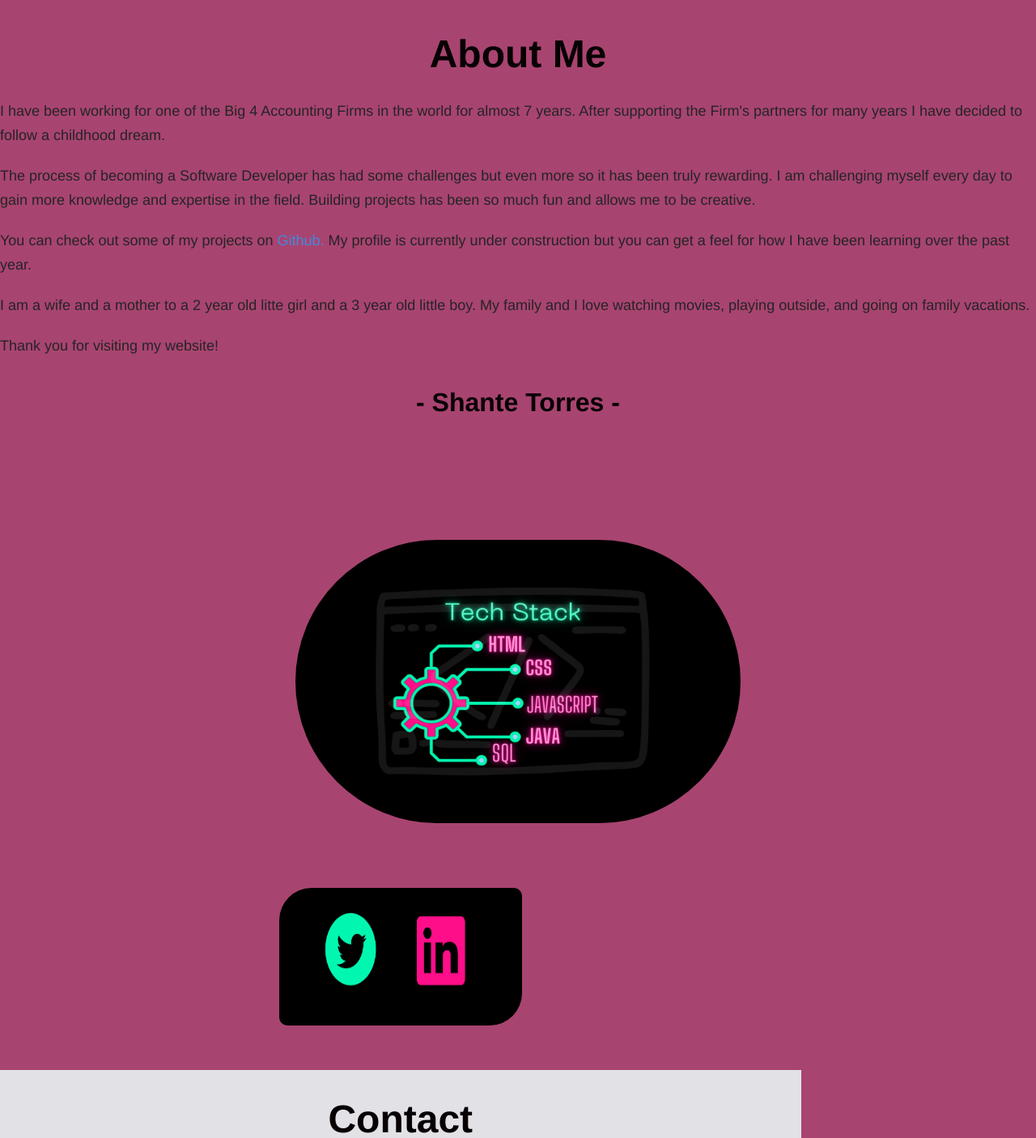
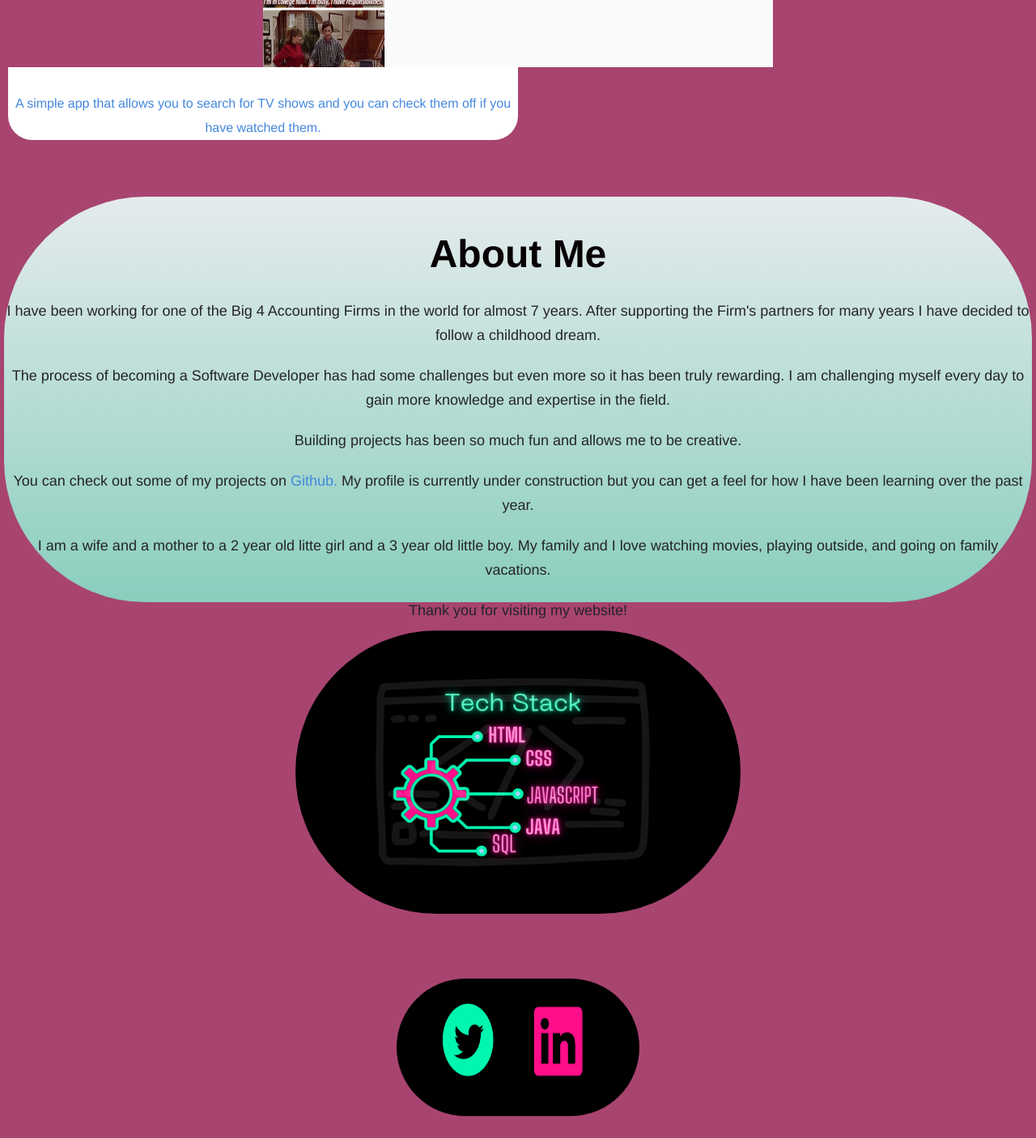
Before and after one commit to bfemeng/Shante-Torres-Portfolio, a plain HTML site: page index.html in a window 1280 px wide. Shown: the part 761-2167 px from the top of the page at 81% size. Drawn offline with Linux system fonts and the light colour scheme.

Commit message:
Added image. Changed styling

```diff
--- a/index.html
+++ b/index.html
@@ -10,7 +10,7 @@
         <link rel="stylesheet" type="text/css" href="style.css?version=1">    </head>
 
     <body>
-
+        <div class="content">
         <!-- Navigation Bar -->
         <div class="topnav" id="myTopnav">
             <a href="index.html">Shante Torres</a>
@@ -28,13 +28,10 @@
             <!-- Section -->
             <h2>Sample Project</h2>
 
-            <!-- Portfolio Grid -->
-            <div class="grid">
-
                 <!-- Portfolio Item -->
                 <a href="image-example.html" class="card">
                     <div class="content">
-                        <img src="TV Search.jpg" alt="TV Search Image" height="390" width="390"></img>
+                        <img src="TV Search.jpg" alt="TV Search Image" height="200" width="200"></img>
                         <div class="card-body">
                             <div class="title">TV Search</div>
                             <div class="description">A simple app that allows you to search for TV shows and you can check them off if you have watched them. </div>
@@ -43,26 +40,25 @@
                 </a>
 
 
-        <div>
+
             <!-- Section -->
+            <div class="containerDiv">
             <h2>About Me</h2>
-            <p> I have been working for one of the Big 4 Accounting Firms in the world for almost 7 years. After supporting the Firm's partners for many years I have decided to follow a childhood dream.</p>
-            <p>The process of becoming a Software Developer has had some challenges but even more so it has been truly rewarding. I am challenging myself every day to gain more knowledge and expertise in the field. Building projects has been so much fun and allows me to be creative.</p>
-            <p>You can check out some of my projects on <a href="https://github.com/bfemeng" target="_blank">Github.</a> My profile is currently under construction but you can get a feel for how I have been learning over the past year.</p>
-            <p>I am a wife and a mother to a 2 year old litte girl and a 3 year old little boy. My family and I love watching movies, playing outside, and going on family vacations.</p>
+            <p style="text-align: center"> I have been working for one of the Big 4 Accounting Firms in the world for almost 7 years. After supporting the Firm's partners for many years I have decided to follow a childhood dream.</p>
+            <p style="text-align: center">The process of becoming a Software Developer has had some challenges but even more so it has been truly rewarding. I am challenging myself every day to gain more knowledge and expertise in the field.</p>
+            <p style="text-align: center">Building projects has been so much fun and allows me to be creative.</p>
+            <p style="text-align: center">You can check out some of my projects on <a href="https://github.com/bfemeng" target="_blank">Github.</a> My profile is currently under construction but you can get a feel for how I have been learning over the past year.</p>
+            <p style="text-align: center">I am a wife and a mother to a 2 year old litte girl and a 3 year old little boy. My family and I love watching movies, playing outside, and going on family vacations.</p>
+            <p style="text-align: center">Thank you for visiting my website!</p>
+            <h3 style="text-align: center"><strong><i>- Shante Torres -</i></strong></h3>
 
-            <p>Thank you for visiting my website!</p>
-
-            <h3 style="text-align: center"><strong>- Shante Torres -</strong></h3>
-            <br></br>
-            <br></br>
-
+        </div>
             <!-- Section -->
             <p>
                 <img class="coverArt rounded" src="2.png" alt="Logo" height="850" width="550"></img>
 
         </div>
-<br></br>
+
         <div>
             <!-- Digital Presence -->
 
@@ -79,6 +75,18 @@
                     <p style="text-align: center">Feel free to contact me by any of the ways mentioned below. </p>
                     <img class="coverArt rounded" src="1.png" alt="Logo" height="350" width="550"></img>
                 </div>
+                <p style="text-align: center">You can also fill out the form below and I will contact you.</p>
+                <form>
+                    <label for="fname">First and Last Name:</label><br>
+                    <input type="text" id="flname" name="flname"><br>
+                    <label for="email">Email:</label><br>
+                    <input type="text" id="email" name="email">
+                    <br>
+                    <br>
+                    <textarea rows="4" cols="50"name="comment" form="usrform"> Enter Message here...</textarea>
+                    <br>
+                    <input type="submit" value="Submit">
+                  </form>
             </div>
 
             <!-- Feel free to put your own text here or share the love. -->
--- a/style.css
+++ b/style.css
@@ -56,6 +56,21 @@ h4 a:hover {
     text-decoration: underline;
 }
 
+.containerDiv {
+    background-color: rgb(225,225,230);
+    border-radius: 175px 175px 175px 175px;
+    height: 475px;
+    padding: 1px;
+    text-align: center;
+    margin-top: 50px;
+    margin-bottom: 25px;
+    padding-bottom: 2%;
+    background-image: linear-gradient(
+    to bottom,
+    rgba(233, 246, 244, 0.5),
+    rgba(41, 185, 145, 0.473)
+  )
+}
 
 .rounded {
     border-radius: 175px 175px 175px 175px;
@@ -123,21 +138,13 @@ h4 a:hover {
     margin-right: auto;
     padding: 25px;
     margin-top: 50px;
-    margin-bottom: 55px;
-    border-radius: 40px 10px 40px 10px;
-    -moz-background-clip: padding;
-    -webkit-background-clip:border-box;
-    background-clip: padding-box;
+    margin-bottom: 45px;
+    border-radius: 175px 175px 175px 175px;
     align-content: center;
+
 }
 
-.grid {
-    display: -ms-flexbox; /* IE10 */
-    display: flex;
-    -ms-flex-wrap: wrap; /* IE10 */
-    flex-wrap: wrap;
-    max-width: 1600px;
-}
+
 
 .card {
     text-decoration: none;
@@ -214,9 +221,10 @@ h4 a:hover {
 
 
 .contact {
-    background-color: rgb(225,225,230);
+    background-color: rgb(72, 240, 207);
     padding: 1px;
     margin: auto;
+    padding-bottom: 2%;
 }
 
 .contact-body {
@@ -225,6 +233,7 @@ h4 a:hover {
     display: block;
     margin-left: auto;
     margin-right: auto;
+
 }
 
 .contact h2 {
@@ -240,7 +249,7 @@ h4 a:hover {
     color: white;
     text-align: center;
     align-content: center;
-    width: 100%;
+    width: 50%;
     height: auto;
     display: block;
     margin-left: auto;
@@ -258,8 +267,11 @@ h4 a:hover {
 
 .card-body {
     background-color: white;
+    text-align: center;
+    align-content: center;
     align-items: center;
     height: auto;
+    width: 50%;
     display: block;
     margin-left: 0px;
     margin-right: 0px;
```
Also changed, not shown: static backgriund.png (added).
